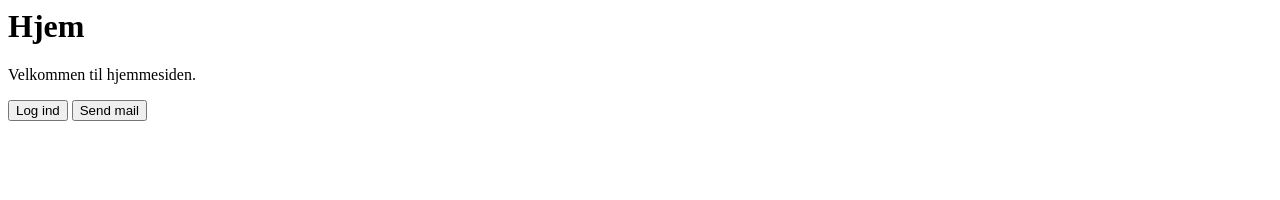
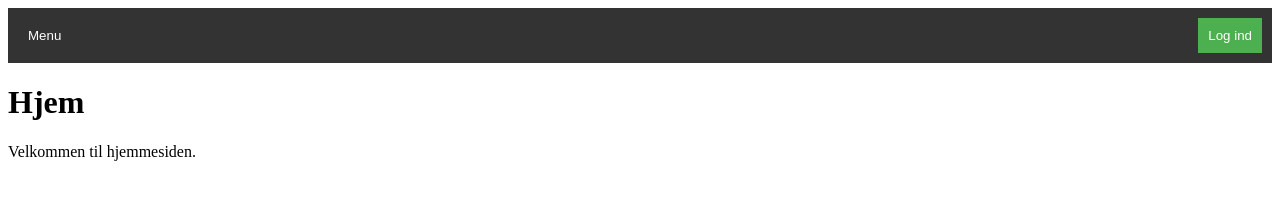
Before and after one commit to LilleCerebellum/Design-Build, a plain HTML site: page index.html in a window 1280 px wide. Drawn offline with Linux system fonts and the light colour scheme.

Commit message:
Oprettet en navbar i toppen med dropmenu og login felt der virker dynamisk

```diff
--- a/index.html
+++ b/index.html
@@ -1,11 +1,14 @@
 <html>
 <head>
     <title>Hjem</title>
+    <link rel="stylesheet" href="styles.css">
 </head>
 <body>
+    <script src="script.js"></script>
+    <script>
+        addNavbar();
+    </script>
     <h1>Hjem</h1>
     <p>Velkommen til hjemmesiden.</p>
-    <button onclick="location.href='login.html'">Log ind</button>
-    <button onclick="location.href='sendmail.html'">Send mail</button>
 </body>
 </html>
--- a/script.js
+++ b/script.js
@@ -16,3 +16,29 @@ function tempLogin() {
         alert("Ugyldigt brugernavn eller adgangskode.");
     }
 }
+
+function addNavbar() {
+    const username = sessionStorage.getItem("username");
+    let navbarHTML = `
+        <div class="navbar">
+            <div class="dropdown">
+                <button class="dropbtn">Menu</button>
+                <div class="dropdown-content">
+                    <a href="index.html">Hjem</a>
+                    <a href="sendmail.html">Send mail</a>
+                </div>
+            </div>
+    `;
+    if (username) {
+        navbarHTML += `<button class="login-btn" onclick="logout()">Log ud</button>`;
+    } else {
+        navbarHTML += `<button class="login-btn" onclick="location.href='login.html'">Log ind</button>`;
+    }
+    navbarHTML += `</div>`;
+    document.body.insertAdjacentHTML('afterbegin', navbarHTML);
+}
+
+function logout() {
+    sessionStorage.clear();
+    window.location.href = "login.html";
+}
--- /dev/null
+++ b/styles.css
@@ -0,0 +1,53 @@
+.navbar {
+    display: flex;
+    justify-content: space-between;
+    align-items: center;
+    background-color: #333;
+    padding: 10px;
+    color: white;
+}
+
+.dropdown {
+    position: relative;
+    display: inline-block;
+}
+
+.dropbtn {
+    background-color: #333;
+    color: white;
+    border: none;
+    padding: 10px;
+    cursor: pointer;
+}
+
+.dropdown-content {
+    display: none;
+    position: absolute;
+    background-color: #f9f9f9;
+    min-width: 160px;
+    box-shadow: 0px 8px 16px 0px rgba(0,0,0,0.2);
+    z-index: 1;
+}
+
+.dropdown-content a {
+    color: black;
+    padding: 12px 16px;
+    text-decoration: none;
+    display: block;
+}
+
+.dropdown-content a:hover {
+    background-color: #f1f1f1;
+}
+
+.dropdown:hover .dropdown-content {
+    display: block;
+}
+
+.login-btn {
+    background-color: #4CAF50;
+    color: white;
+    border: none;
+    padding: 10px;
+    cursor: pointer;
+}
```
Also changed, not shown: Upload.html (+5 -0 lines), login.html (+5 -1 lines), sendmail.html (+5 -1 lines), userdata.html (+6 -1 lines).
